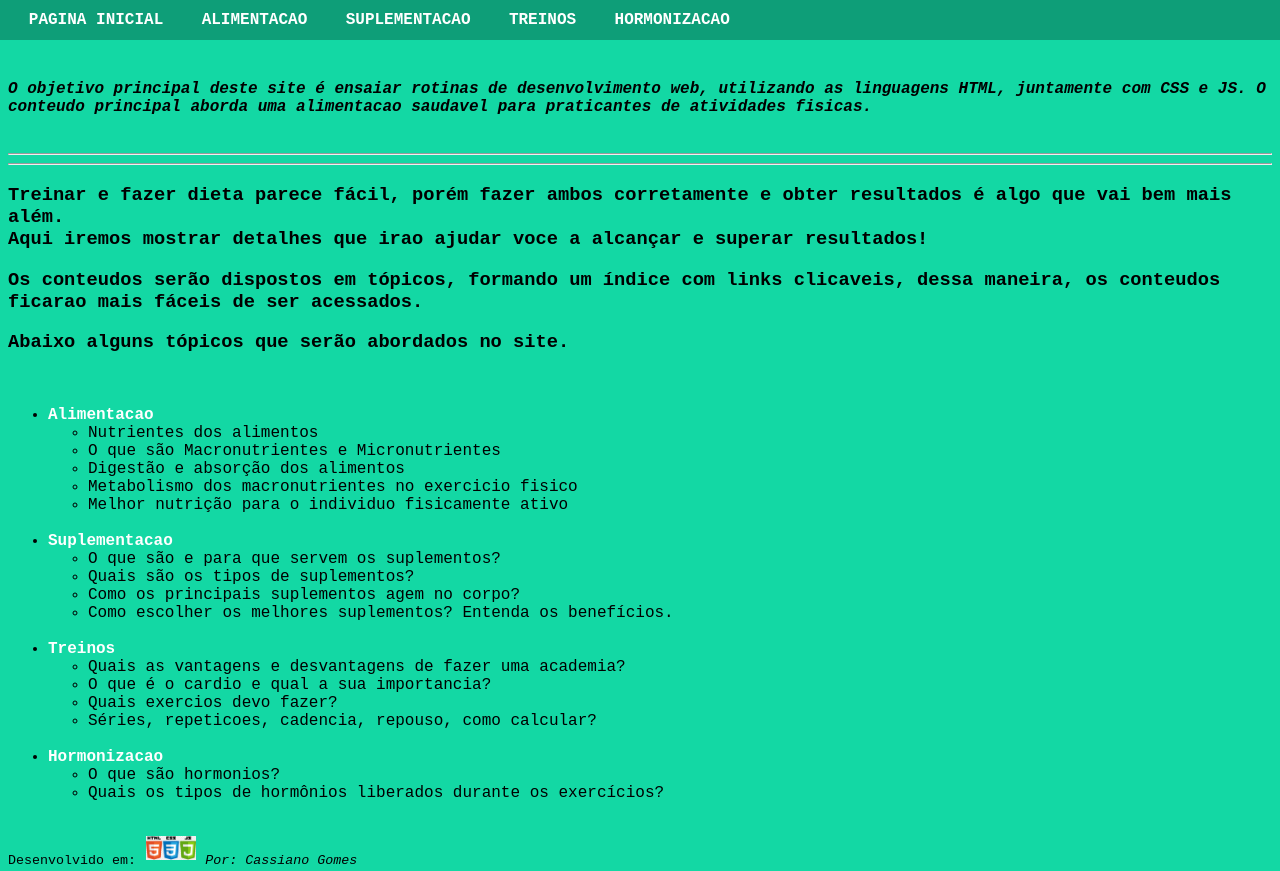
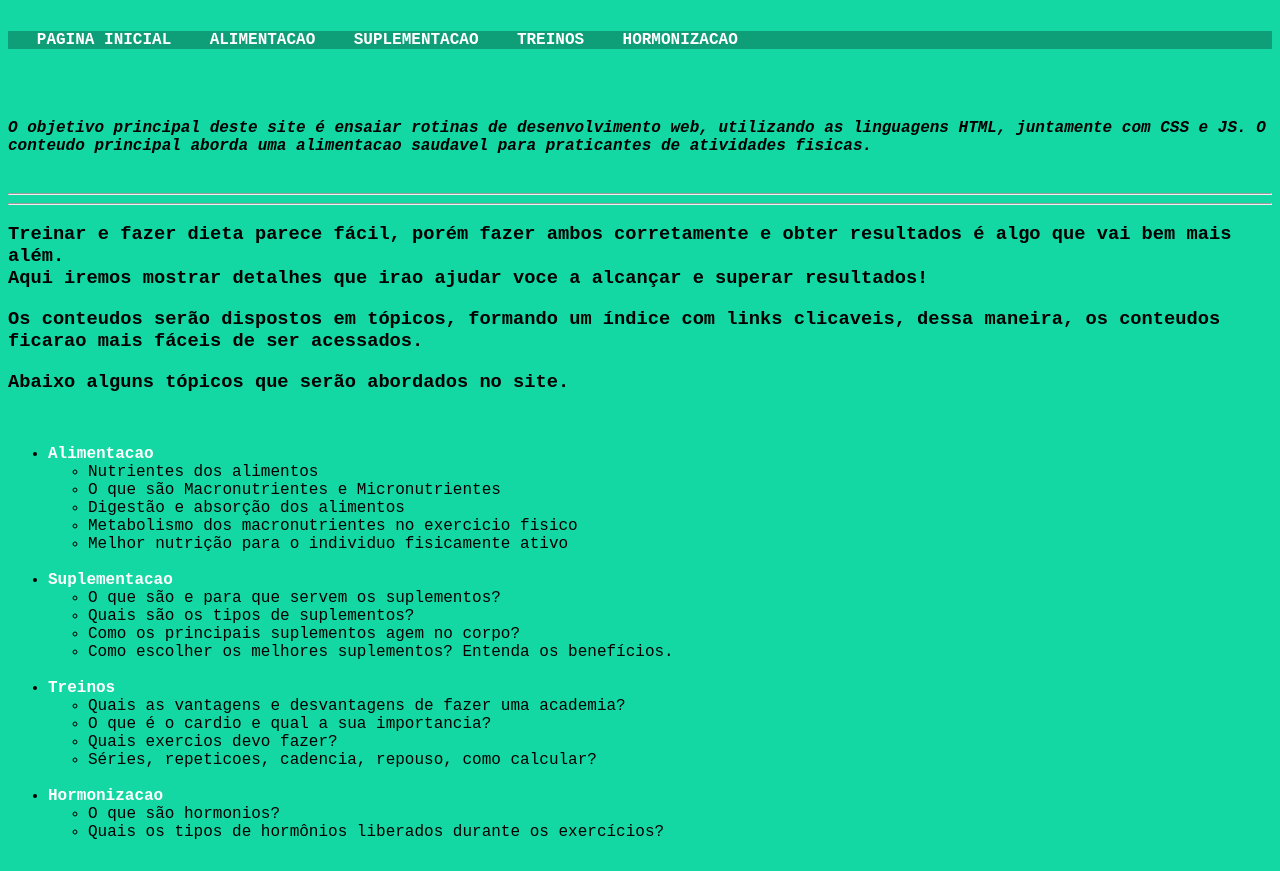
Before and after one commit to Cassdev01/html_final, a plain HTML site: page index.html in a window 1280 px wide. Shown: the top 871 px of the page. Drawn offline with Linux system fonts and the light colour scheme.

Commit message:
Add files via upload

```diff
--- a/css/style.css
+++ b/css/style.css
@@ -1,13 +1,13 @@
 #menu{
   font-family: 'Courier New', Courier, monospace;
-  position: fixed;
-  top:0%;
+  position:relative;
+  top: 10px;
   left: 0%;
-  width: 100%;
-  height: 50px;
+  width: auto;
+  height: auto;
   color: rgb(255, 255, 255);
   background-color:rgb(14, 158, 120);
-  margin-top: -10px;
+  margin-top: 0px;
   white-space: nowrap;
 }
 
```
